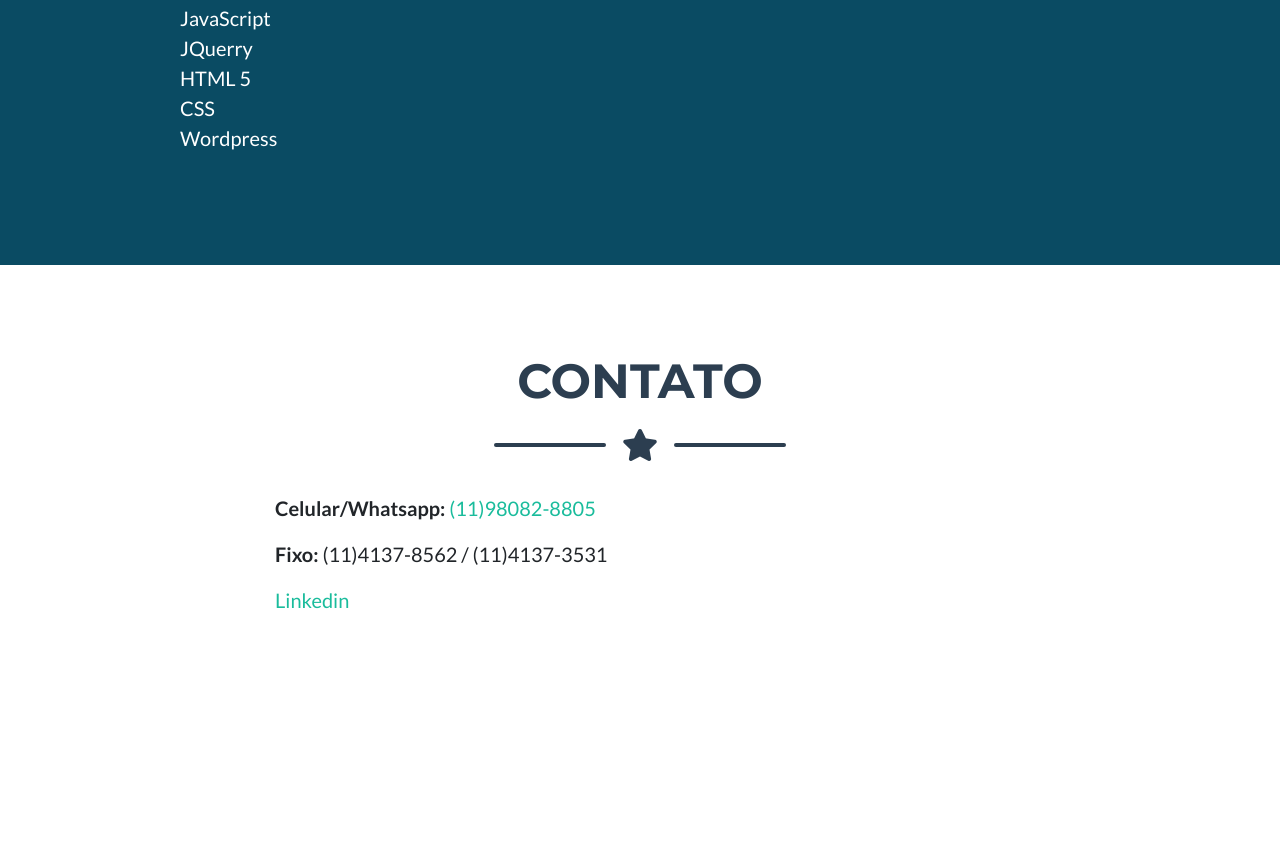
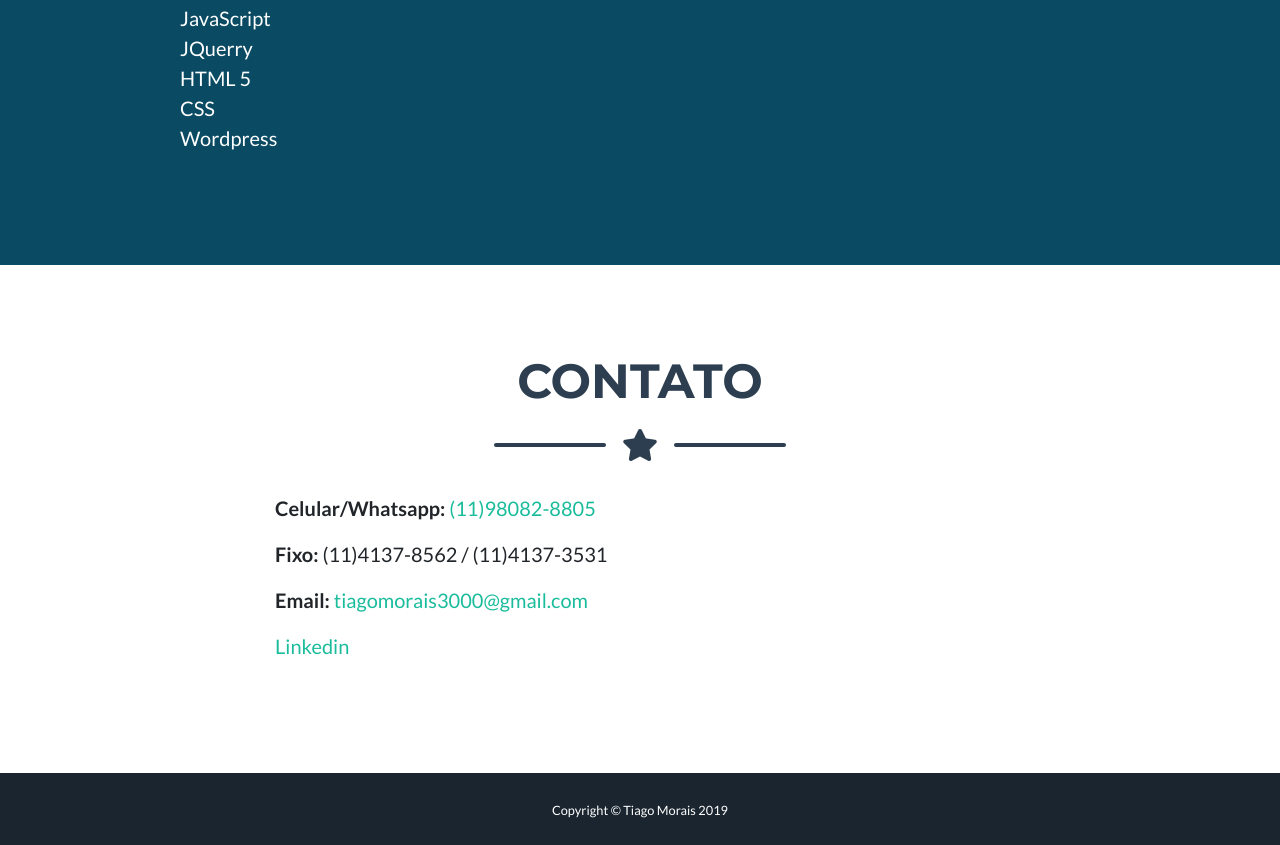
Before and after one commit to tbm3000/homepage, a website with bundled scripts: page index.html in a window 1280 px wide. Shown: the part 2543-3388 px from the top of the page. Before the commit the page ends 3270 px from the top, so only its background shows below. Built offline with nearby package versions, Linux system fonts and the light colour scheme.

Commit message:
Update index.html

```diff
--- a/index.html
+++ b/index.html
@@ -280,6 +280,7 @@
           <!-- To configure the contact form email address, go to mail/contact_me.php and update the email address in the PHP file on line 19. -->
           <p class="lead"><b class="sec-strong">Celular/Whatsapp: </b> <a href="https://wa.me/5511980828805?text=Olá%20Tiago" target="_blank">(11)98082-8805</a></p>
           <p class="lead"><b class="sec-strong">Fixo: </b>(11)4137-8562 / (11)4137-3531</p>
+          <p class="lead"><b class="sec-strong">Email: </b><a href="mailto:tiagomorais3000@gmail.com" target="_blank">tiagomorais3000@gmail.com</a></p>
           <p class="lead"><a href="https://www.linkedin.com/in/tiago-belau-morais-9a9816188/" target="_blank">Linkedin</a></p>
 
         </div>
@@ -328,15 +329,15 @@
     </div>
   </footer>
 
-
-  Copyright Section
+-->
+  <!-- Copyright Section -->
   <section class="copyright py-4 text-center text-white">
     <div class="container">
-      <small>Copyright &copy; Your Website 2019</small>
+      <small>Copyright &copy; Tiago Morais 2019</small>
     </div>
   </section>
 
-  -->
+
   <!-- Scroll to Top Button (Only visible on small and extra-small screen sizes) -->
   <div class="scroll-to-top d-lg-none position-fixed ">
     <a class="js-scroll-trigger d-block text-center text-white rounded" href="#page-top">
```
